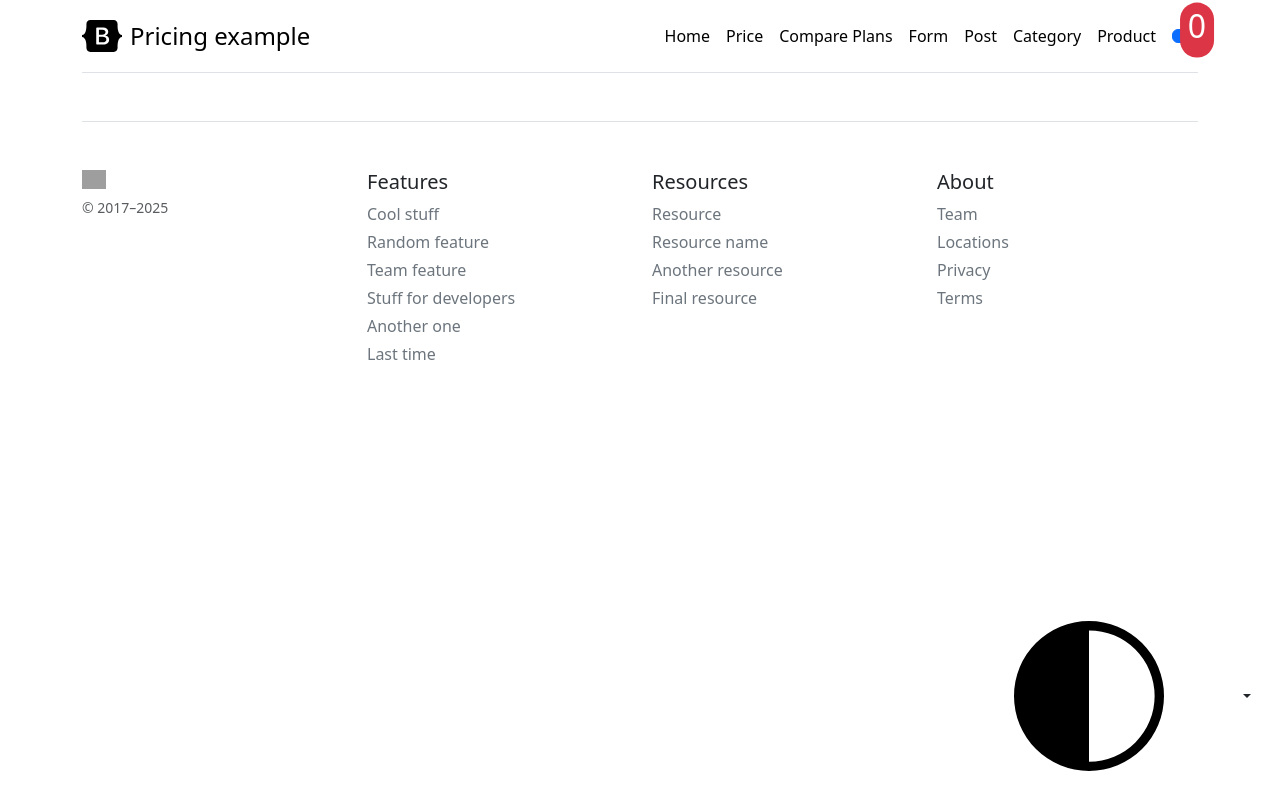
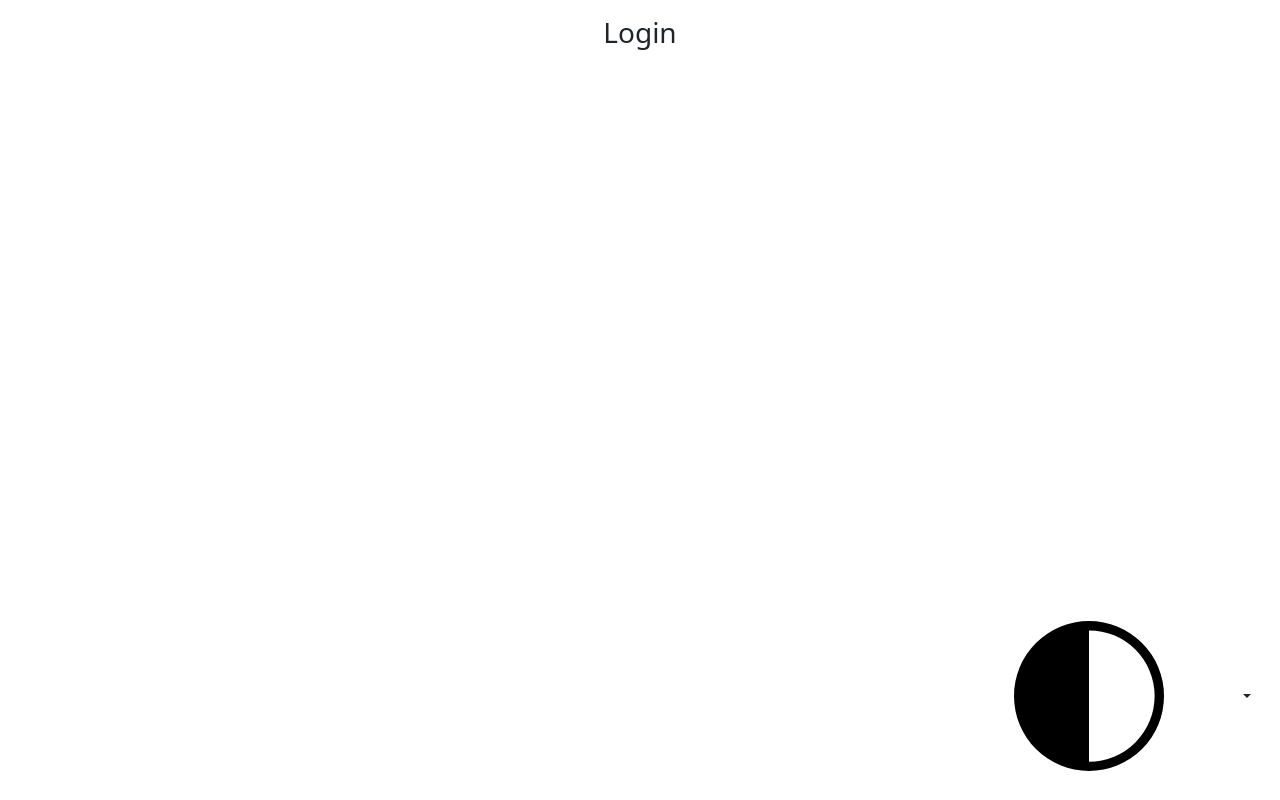
Before and after one commit to Safikur-Rahman/vue_class, a Vue app: page /login in a window 1280 px wide. Built offline with nearby package versions, Linux system fonts and the light colour scheme; grey boxes are pictures that could not be loaded.

Commit message:
login + jwt token validation

```diff
--- a/src/App.vue
+++ b/src/App.vue
@@ -1,9 +1,10 @@
 <script setup>
 // import Compare from './views/layout/Compare.vue';
+import { useRoute } from 'vue-router';
 import Footer from './views/layout/Footer.vue';
 import Navbar from './views/layout/Navbar.vue';
 // import Priceing from './views/pages/Priceing.vue';
-
+const route = useRoute();
 
 </script>
 
@@ -114,7 +115,7 @@ import Navbar from './views/layout/Navbar.vue';
     </svg>
     <div class="container py-3">
       <!-- ========nav========= -->
-       <Navbar/>
+       <Navbar v-if="!route.meta.noLayout"/>
       <main>
         <!-- ==========Priceing========= -->
          <router-view></router-view>
@@ -122,7 +123,7 @@ import Navbar from './views/layout/Navbar.vue';
          <!-- ===========Compare plans=============== -->
         <!-- <Compare/> -->
       </main>
-      <Footer/>
+      <Footer v-if="!route.meta.noLayout"/>
     </div>
     <!-- <script
       src="../assets/dist/js/bootstrap.bundle.min.js"
--- a/src/routes/index.ts
+++ b/src/routes/index.ts
@@ -16,36 +16,53 @@ import ChatAI from "../views/pages/openAi/ChatAI.vue";
 import ChatImageAI from "../views/pages/openAi/ChatImageAI.vue";
 import PproductManage from "../views/pages/view-product/PproductManage.vue";
 import PproductCreate from "../views/pages/view-product/PproductCreate.vue";
+import Login from "../views/pages/Login.vue";
 // import ChatAI from "../views/pages/openAi/ChatAI.vue";
 
 const router = createRouter({
     history: createWebHistory(),
     routes: [
-        {path: '/', component: Home},
-        {path: '/price', component: Priceing},
-        {path: '/compare-plans', component: ComparePlans},
-        {path: '/form', component: Form},
-        {path: '/plan-details/:id', component: PlanDetails},
-        {path: '/posts', component: PostManage},
-        {path: '/post-create', component: PostCreate},
-        {path: '/post/:id/details/:userid', component: PostDetails},
-        {path: '/post/:id/details/:userid', component: PostDetails},
+        {path: '/', component: Home, name: 'Home' , meta: {auth: true}},
+        {path: '/login', component: Login, name: 'login', meta: {auth: false, noLayout: true}}, //custom information ar jonno meta use kora hoi
+        {path: '/register', component: Login, name: 'register', meta: {auth: false}}, //custom information ar jonno meta use kora hoi
+        {path: '/price', component: Priceing , meta: {guard: false}},
+        {path: '/compare-plans', component: ComparePlans , meta: {guard: false}},
+        {path: '/form', component: Form , meta: {auth: true}},
+        {path: '/plan-details/:id', component: PlanDetails , meta: {auth: true}},
+        {path: '/posts', component: PostManage , meta: {auth: true}},
+        {path: '/post-create', component: PostCreate , meta: {auth: true}},
+        {path: '/post/:id/details/:userid', component: PostDetails , meta: {auth: true}},
+        {path: '/post/:id/details/:userid', component: PostDetails , meta: {auth: true}},
         // -======================Category=============================
-        {path: '/categories', component: CategoryManage},
-        {path: '/category-create', component: CategoryCreate},
-        {path: '/category-update/:id', component: CategoryUpdate},
+        {path: '/categories', component: CategoryManage , meta: {auth: true}},
+        {path: '/category-create', component: CategoryCreate , meta: {auth: true}},
+        {path: '/category-update/:id', component: CategoryUpdate , meta: {auth: true}},
         // -======================Product=============================
-        {path: '/products', component: ProductManage},
-        {path: '/category-create', component: CategoryCreate},
-        {path: '/category-update/:id', component: ChatAI},
+        {path: '/products', component: ProductManage , meta: {auth: true}},
+        {path: '/category-create', component: CategoryCreate , meta: {auth: true}},
+        {path: '/category-update/:id', component: ChatAI , meta: {auth: true}},
         // -======================P Product=============================
-        {path: '/view-products', component: PproductManage},
-        {path: '/create-products', component: PproductCreate},
+        {path: '/view-products', component: PproductManage , meta: {auth: true}},
+        {path: '/create-products', component: PproductCreate , meta: {auth: true}},
         // -======================Open AI=============================
-        {path: '/open-ai', component: ChatAI},
-        {path: '/open-image-ai', component: ChatImageAI},
+        {path: '/open-ai', component: ChatAI , meta: {auth: true}},
+        {path: '/open-image-ai', component: ChatImageAI , meta: {auth: true}},
         // {path: '/post/:id', component: PostManage},
     ]
 });
 
+router.beforeEach((to,form,next) => {
+    const hasToken = !!localStorage.getItem('token');
+    // const authenticated = !!localStorage.getItem('token') ? true : false;
+    if(!hasToken && to.meta.auth){
+        next('/login');
+        // return{ name: 'login' };
+    }else if(hasToken && !to.meta.auth && to.meta.guard !== false){
+        // return true;
+        next('/');
+    }else{
+        // return true;
+        next();
+    }
+});
 export default router
--- /dev/null
+++ b/src/views/pages/Login.vue
@@ -0,0 +1,7 @@
+<script setup>
+
+</script>
+
+<template>
+    <h3 class="text-center">Login</h3>
+</template>
```
